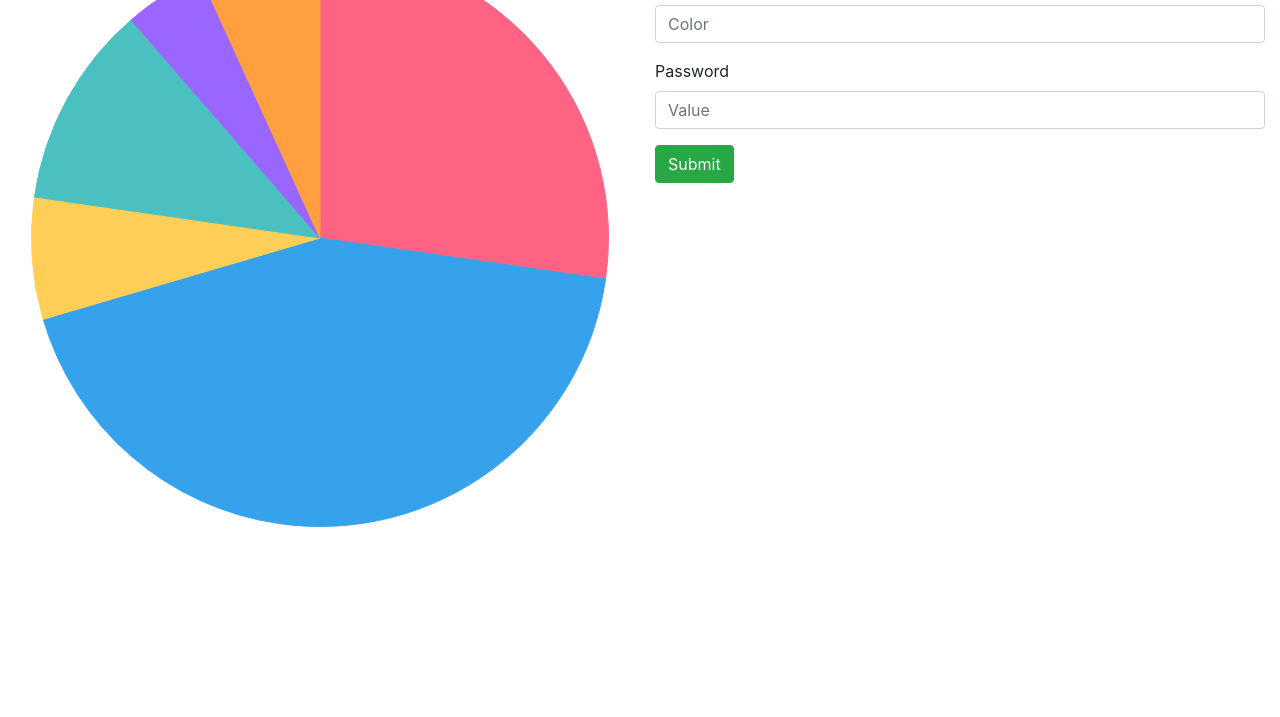
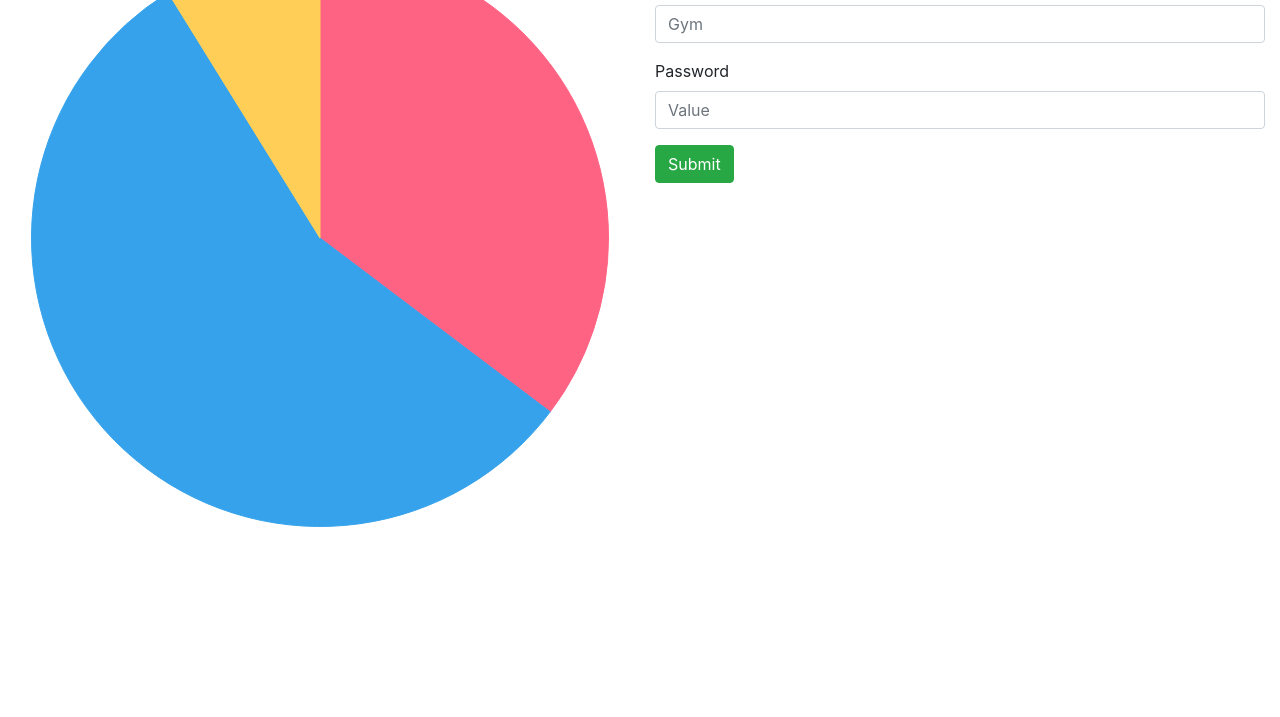
Before and after one commit to aelittaezugbaya/ChartJS-example, a plain HTML site: page index.html in a window 1280 px wide. Shown: the part 83-800 px from the top of the page. Drawn offline with nearby package versions, Linux system fonts and the light colour scheme.

Commit message:
chnage ids of inputs and change labels for chart, also make js code more readeble

```diff
--- a/index.html
+++ b/index.html
@@ -15,8 +15,8 @@
                     <h1>Type type and type!</h1>
                     <form>
                         <div class="form-group">
-                            <label for="color">Email address</label>
-                            <input type="text" class="form-control" id="color" aria-describedby="emailHelp" placeholder="Color">
+                            <label for="spends">Email address</label>
+                            <input type="text" class="form-control" id="spends" aria-describedby="emailHelp" placeholder="Gym">
                         </div>
                         <div class="form-group">
                             <label for="value">Password</label>
--- a/index.js
+++ b/index.js
@@ -1,27 +1,24 @@
-var ctx = document.getElementById("myChart").getContext('2d');
-var myChart = new Chart(ctx, {
+let ctx = document.getElementById("myChart").getContext('2d');
+let labelsC = ["Food", "Appartment", "Car"];
+let value = [12, 19, 3];
+let colors =[
+    'rgba(255, 99, 132, 1)',
+    'rgba(54, 162, 235,1)',
+    'rgba(255, 206, 86, 1)',
+    'rgba(75, 192, 192, 1)',
+    'rgba(153, 102, 255, 1)',
+    'rgba(255, 159, 64, 1)',
+    'rgba(0, 0, 139, 1)'
+];
+let myChart = new Chart(ctx, {
     type: 'pie',
     data: {
-        labels: ["Red", "Blue", "Yellow", "Green", "Purple", "Orange"],
+        labels: labelsC,
         datasets: [{
             label: '# of Votes',
-            data: [12, 19, 3, 5, 2, 3],
-            backgroundColor: [
-                'rgba(255, 99, 132, 1)',
-                'rgba(54, 162, 235,1)',
-                'rgba(255, 206, 86, 1)',
-                'rgba(75, 192, 192, 1)',
-                'rgba(153, 102, 255, 1)',
-                'rgba(255, 159, 64, 1)'
-            ],
-            borderColor: [
-                'rgba(255,99,132,1)',
-                'rgba(54, 162, 235, 1)',
-                'rgba(255, 206, 86, 1)',
-                'rgba(75, 192, 192, 1)',
-                'rgba(153, 102, 255, 1)',
-                'rgba(255, 159, 64, 1)'
-            ],
+            data: value,
+            backgroundColor: colors,
+            borderColor: colors,
             borderWidth: 1
         }]
     },
```
